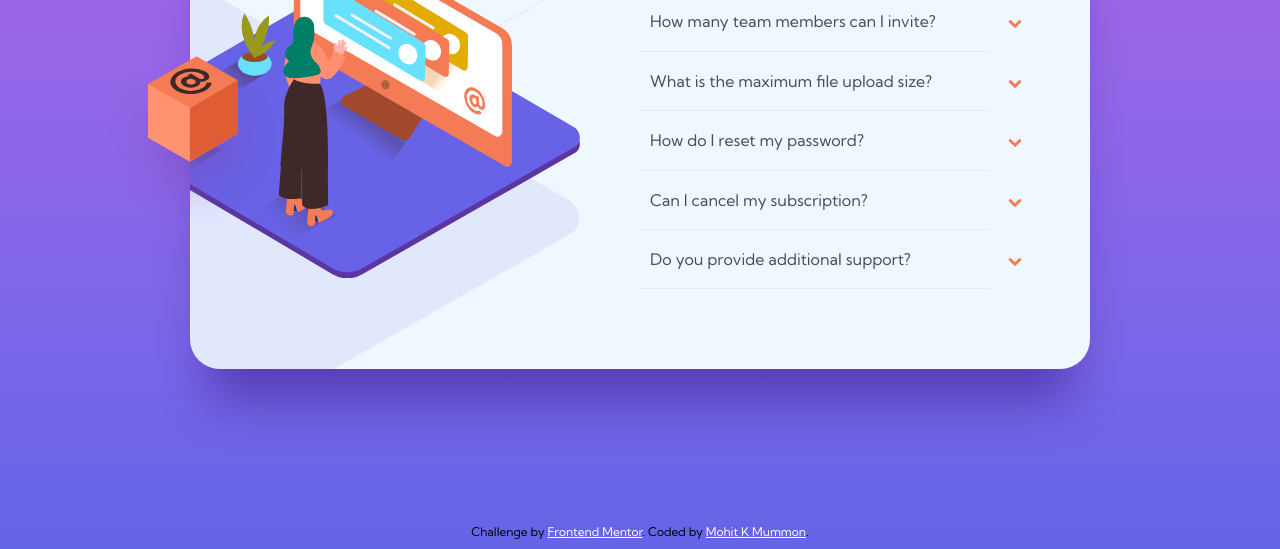
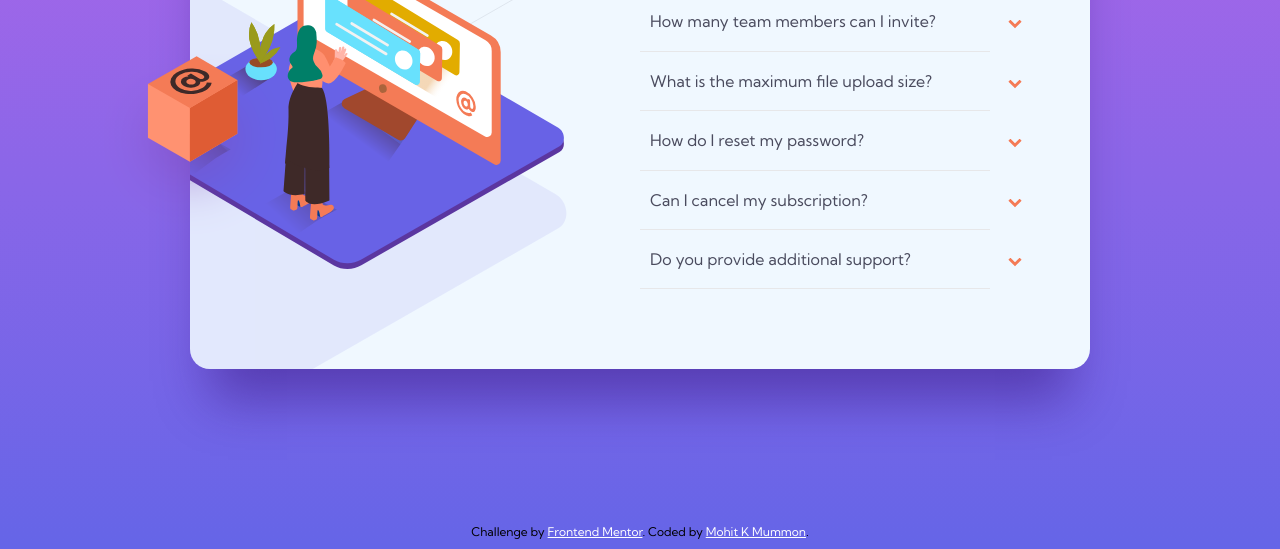
Before and after one commit to Mohit-k-Mummon/Accordian-FAQ-Card, a website built with Parcel: page index.html in a window 1280 px wide. Shown: the part 311-860 px from the top of the page. Built offline with nearby package versions, Linux system fonts and the light colour scheme.

Commit message:
Last styling bug fix, will see in deployment

```diff
--- a/css/styles.css
+++ b/css/styles.css
@@ -35,7 +35,7 @@ body {
 .faq {
     align-items: center;
     background-color: aliceblue;
-    border-radius: 30px;
+    border-radius: 20px;
     display: flex;
     flex-direction: column;
     align-items: center;
@@ -88,8 +88,9 @@ body {
 .faq__woman-image{
     max-width: 400px;
     width: 100%;
+    height: 200px;
     position: relative;
-    bottom: 13rem;
+    bottom: 11.5rem;
     transform: scale(0.9);
     z-index: 5;
 }
@@ -97,9 +98,10 @@ body {
 .faq__shadow-image {
     max-width: 400px;
     width: 100%;
+    height: 100px;
     position: relative;
-    bottom: 22rem;
-    transform: scale(1.1);
+    bottom: 20rem;
+    transform: scale(1);
     z-index: 1;
 }
 
@@ -114,15 +116,15 @@ body {
     }
     .faq__woman-image {
         position: relative;
-        top: 7.5rem;
+        top: 13rem;
         right: 10rem;
-        transform: scale(1.2);
+        transform: scale(1.7);
     }
     .faq__shadow-image {
-        transform: scale(2);
+        transform: scale(8);
         position: relative;
-        right: 26rem;
-        bottom: 32rem;
+        right: 28rem;
+        bottom: 8rem;
     }
 
     .faq__box-illustration {
```
